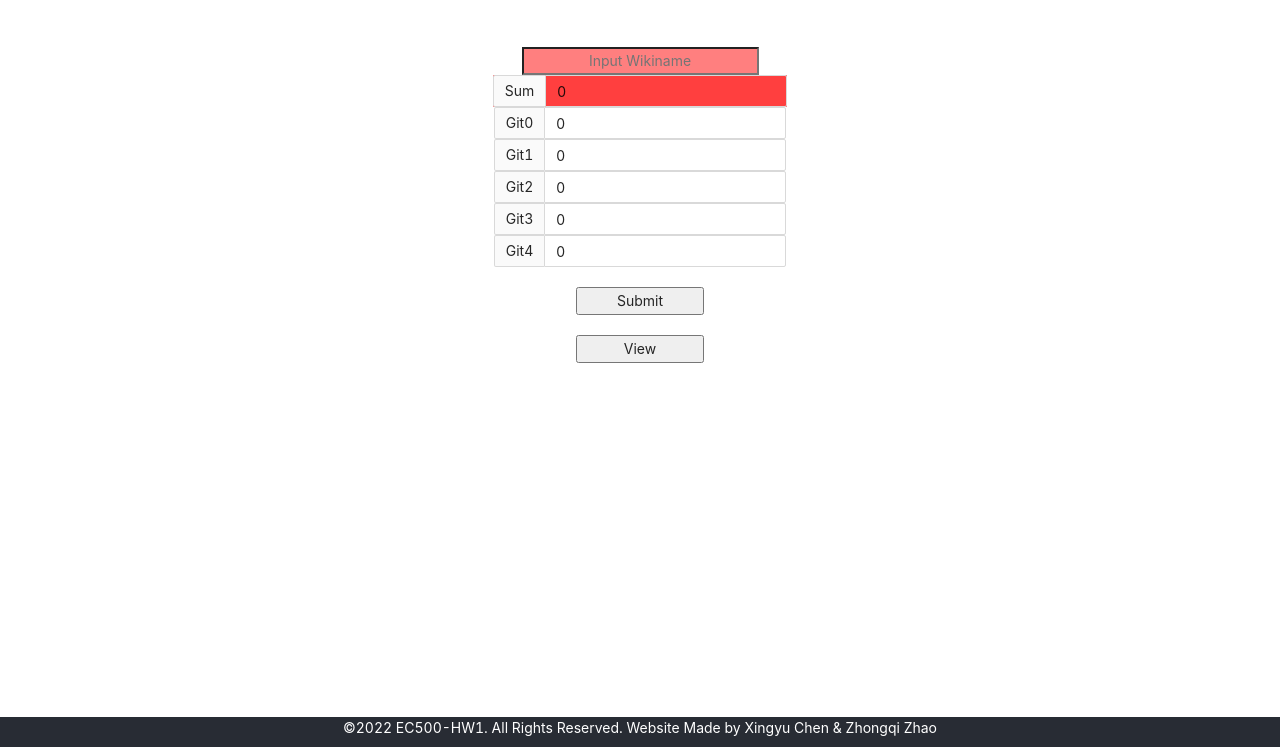
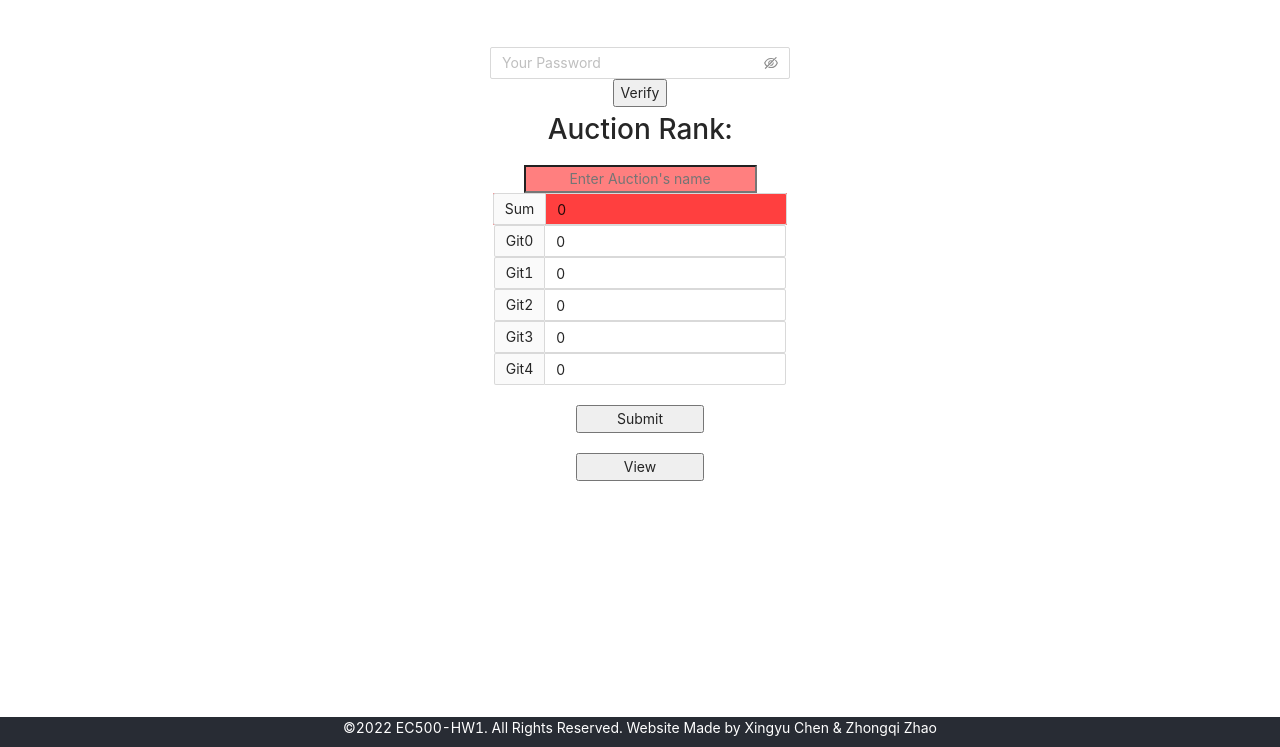
Before and after one commit to Chenxy517/EC500, a React app in the folder hw1/P1/: page / in a window 1280 px wide. Shown: the part 53-800 px from the top of the page. Built offline with nearby package versions, Linux system fonts and the light colour scheme.

Commit message:
Update modification on October 19th

```diff
--- a/hw1/P1/package.json
+++ b/hw1/P1/package.json
@@ -13,7 +13,7 @@
     "pubsub-js": "^1.9.4",
     "react": "^18.2.0",
     "react-dom": "^18.2.0",
-    "react-scripts": "5.0.1",
+    "react-scripts": "^5.0.1",
     "web-vitals": "^2.1.4"
   },
   "scripts": {
--- a/hw1/P1/src/components/InputBox.js
+++ b/hw1/P1/src/components/InputBox.js
@@ -1,48 +1,118 @@
 import React from "react";
-import { Form, Input, message, InputNumber } from 'antd';
+import { Input, message, InputNumber } from 'antd';
 import axios from 'axios';
 import MD5 from "./md5_lib"
 import { REDIS_URL } from "../constants";
-import { PASSWORD } from '../constants';
 import { SALT } from '../constants';
 
 function InputBox() {
-    //Generate hashcode with salt and password imported from constant.js
-    var md5 = new MD5(SALT + PASSWORD);
-    const hash = md5.md5;
 
-    //update sum of scores everytime number is changed
+    /**
+     * Initialize View and Submit Button as disabled:
+     * When verify_status is: FALSE,
+     * and disable the Submit and View of the Action Rank;
+     */
+    var verify_status;
+    var sum_status;
+    var func = function() {
+
+        verify_status = false;
+        sum_status = false;
+        console.log("Verify status initialized as:", verify_status);
+        console.log("Sum status initialized as:", sum_status);
+        func = function(){};
+    }
+    func();
+
+    // Update sum of scores everytime number is changed,
+    // and Get sum of scores depends on the Input.
     const UpdateSum = () => {
-        //get sum of scores
         var sum = 0;
         for (var i = 0; i < 5; i++) {
             var score = document.getElementById("git" + i).value;
-            if (score == '') {
+            if (score === '') {
                 score = 0;
             }
             sum += parseInt(score);
         }
 
-        //set submit-button availability
-        var submitbtn = document.getElementById("submit-btn");
-        if (sum > 100 || sum < 0) {
-            submitbtn.disabled = true;
-            message.error("Total score must be smaller than 100!")
+        // Set submit-button availability:
+        if (sum > 100 || sum < 0){
+            message.error("Total score must be smaller than 100!");
             document.getElementById("sum").value = "Check Score";
-        } else {
-            submitbtn.disabled = false;
+            sum_status = false;
+        }
+        else {
+            // For User friendly, without Raised an error when Sum != 100.
+            if (sum === 100){
+                sum_status = true;
+            }
+            else {
+                sum_status = false;
+            }
+            console.log(sum);
             document.getElementById("sum").value = sum;
+
         }
     }
 
-    //submit function
-    const Submit = () => {
+    // Verify that if the user has the authenticate to view and edit the Auction Rank;
+    const Verify = async() => {
+
+        const password = document.getElementById("password").value;
+        var new_md5 = new MD5(SALT + password);
+        const hash_verify = new_md5.md5;
+
+        //interaction with redis backend
+        const opt = {
+            method: 'GET',
+            url: REDIS_URL + '?salt=' + SALT + '&hash=' + hash_verify + '&message=' + 'GET server:name',
+            headers: { 'content-type': 'application/json'}
+        };
+
+        await axios(opt)
+            .then( response => {
+                console.log('Request sent to Redis: ', opt)
+                console.log(response.data)
+                if(response.status === 200) {
+
+                    if (!response.data || response.data.length === 0) {
+                        message.error('Password Incorrect');
+                        verify_status = false;
+                    }
+                    else {
+                        message.success('Verify succeseed, Now you could edit your table!');
+                        localStorage.setItem("hash_pass", hash_verify);
+                        verify_status = true;
+                    }
+                }
+            })
+            .catch( error => {
+                console.log(error.message);
+            })
+
+    };
+
+
+    const Submit = async() => {
+
+        console.log("Sum status:", sum_status);
+
+        if (verify_status === true && sum_status === true) {
+
+            var name = document.getElementById("wiki-name");
+            const hash = localStorage.getItem("hash_pass");
+
+            if (name.value === '') {
+                message.error("Name must not be empty!");
+            }
+            else {
                 //generate message with scores and wiki-name
-        var name = document.getElementById("wiki-name");
                 var command = 'HMSET user:' + name.value;
+
                 for (var i = 0; i < 5; i++) {
                     var score = document.getElementById("git" + i).value;
-            if (score == '') {
+                    if (score === '') {
                         score = 0;
                     }
                     console.log(score);
@@ -56,7 +126,8 @@ function InputBox() {
                     url: REDIS_URL + '?salt=' + SALT + '&hash=' + hash + '&message=' + command,
                     headers: { 'content-type': 'application/json'}
                 };
-        axios(opt)
+
+                await axios(opt)
                     .then( response => {
                         console.log('Request sent to Redis: ', opt)
                         console.log(response.data)
@@ -75,14 +146,29 @@ function InputBox() {
                         message.error('Submit Fail');
                     })
             }
+        }
+        else {
+            message.error("Invalid Password OR Total Score Is Invalid");
+        }
+    };
 
-    //view data function
-    //use async..await structure to pass value out from axios
+    // View data function
+    // Use async..await structure to enable passing the value out from axios.
     const ViewData = async() => {
+
+        if (verify_status === true) {
+
             var name = document.getElementById("wiki-name");
-        //add 1 to flag everytime data is returned successfully
+
+            const hash = localStorage.getItem("hash_pass");
+
+            if (name.value === '') {
+                message.error("Name must not be empty!");
+            } else {
+                // Add 1 to flag everytime data is returned successfully
                 let flag = 0;
                 let sum = 0;
+
                 for (var i = 0; i < 5; i++) {
                     var command = 'HGET user:' + name.value + ' git' + i;
                     const opt = {
@@ -109,7 +195,7 @@ function InputBox() {
                     document.getElementById("git" + i).value = score;
                     sum += parseInt(score);
                 }
-        if (flag == 5) {
+                if (flag === 5) {
                     message.success("View Request Succeed")
                     document.getElementById("sum").value = sum;
                 }
@@ -118,20 +204,52 @@ function InputBox() {
                 }
             }
 
+        }
+        else {
+            message.error("Invalid Password OR Total Score Is Invalid");
+        }
+
+    }
+
     return (
         <div>
             <div>
+              <Input.Password
+                placeholder="Your Password"
+                name="password"
+                id="password"
+                label="Password"
+                className="pass-word"
+                rules={[
+                    {
+                        required: true,
+                        message: 'Please input your password',
+                    },
+                ]}/>
+            </div>
+
+            <div>
+                <button
+                    onClick={Verify}
+                    id="verity-btn"
+                    className="verify-btn">
+                    Verify
+                </button>
+            </div>
+            <div>
+                <h1>Auction Rank: </h1>
+            </div>
+
+            <div>
                 <input
                     type="text"
-                    placeholder="Input Wikiname"
+                    placeholder="Enter Auction's name"
                     id="wiki-name"
                     className="wiki-name"
                 />
             </div>
             <div>
                 <InputNumber
-                    // min={0}
-                    // max={100}
                     defaultValue={0}
                     readOnly={true}
                     addonBefore="Sum"
@@ -211,6 +329,7 @@ function InputBox() {
             <div>
                 <button
                     onClick={ViewData}
+                    id="view-btn"
                     className="view-btn">
                     View
                 </button>
--- a/hw1/P1/src/constants.js
+++ b/hw1/P1/src/constants.js
@@ -1,3 +1,3 @@
 export const REDIS_URL = 'https://agile.bu.edu/ec500_scripts/redis.php';
-export const PASSWORD = 'BD12E663460F';
 export const SALT = 'salt';
+export const ADMINISTRATOR = "Admin";
--- a/hw1/P1/src/styles/InputBox.css
+++ b/hw1/P1/src/styles/InputBox.css
@@ -1,5 +1,12 @@
+.user-authenticate {
+    width: 500px;
+    margin: auto;
+    margin-top: 50px;
+    padding-right: 125px;
+}
+
 .wiki-name {
-    width: 237px;
+    width: 233px;
     background-color: rgba(255, 0, 0, 0.5);
     text-align: center;
 }
@@ -11,6 +18,10 @@
 .rank-table {
 }
 
+.pass-word {
+    width: 300px;
+}
+
 .submit-btn {
     margin-top: 20px;
     width: 10%;
```
Also changed, not shown: 3 other files. Lines whose indentation alone changed are shown as unchanged.
